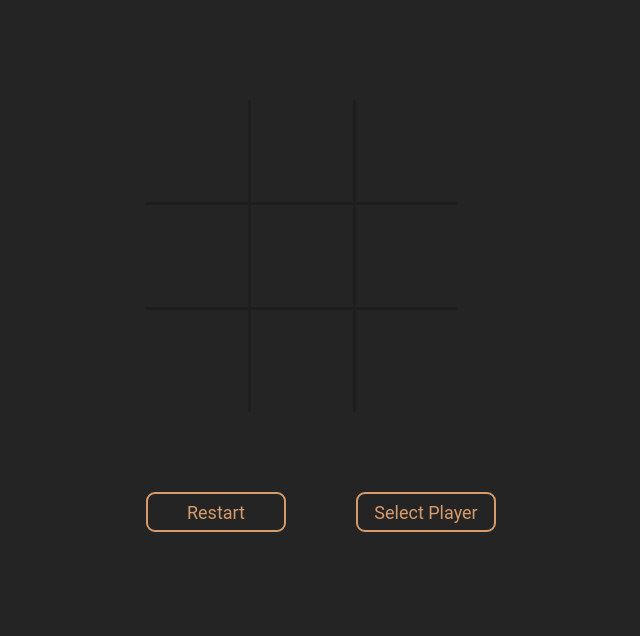
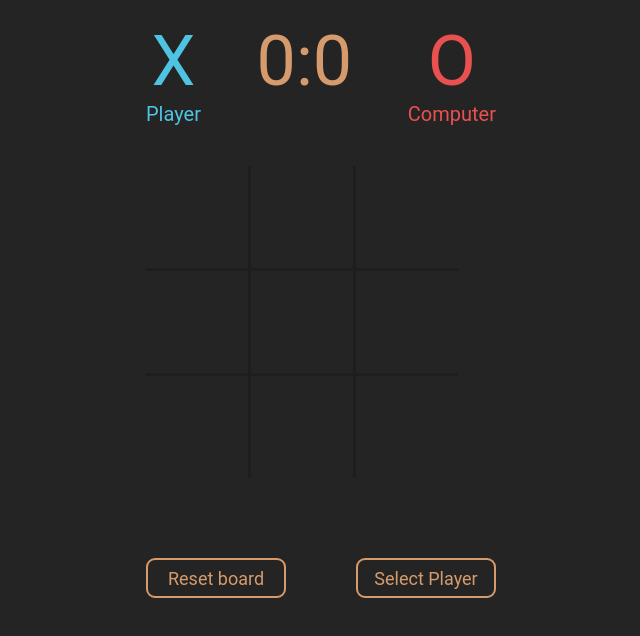
Before and after one commit to userradu/tic-tac-toe, an Angular app in the folder client/: page / in a window 1280 px wide. Shown: the top 636 px of the page, without its empty margins (319-959 px from the left). Built offline with nearby package versions, Linux system fonts and the light colour scheme.

Commit message:
Add scoreboard

```diff
--- a/client/src/app/app.component.css
+++ b/client/src/app/app.component.css
@@ -1,7 +1,7 @@
 .game-wrapper {
   width: 350px;
   height: 350px;
-  margin: 100px auto;
+  margin: 20px auto;
 }
 
 .buttons-section {
--- a/client/src/app/app.component.html
+++ b/client/src/app/app.component.html
@@ -1,4 +1,6 @@
 <div class="game-wrapper">
+  <app-scoreboard [humanPlayerSymbol]="humanPlayerSymbol"></app-scoreboard>
+
   <app-board
     [humanPlayerSymbol]="humanPlayerSymbol"
     [boardState]="boardState"
@@ -8,7 +10,7 @@
 
   <div class="buttons-section">
     <button type="button" class="restart-btn" (click)="restartGame()">
-      Restart
+      Reset board
     </button>
     <button type="button" class="select-player-btn">Select Player</button>
   </div>
--- a/client/src/app/app.component.ts
+++ b/client/src/app/app.component.ts
@@ -1,5 +1,6 @@
-import { Component, OnInit } from "@angular/core";
+import { Component, OnInit, ViewChild } from "@angular/core";
 import { TicTacToeService } from "./ticTacToe.service";
+import { ScoreboardComponent } from "./scoreboard/scoreboard.component";
 
 @Component({
   selector: "app-root",
@@ -7,6 +8,9 @@ import { TicTacToeService } from "./ticTacToe.service";
   styleUrls: ["./app.component.css"]
 })
 export class AppComponent implements OnInit {
+  @ViewChild(ScoreboardComponent)
+  private scoreBoardComponent: ScoreboardComponent;
+
   public humanPlayerSymbol = "x";
   public boardState;
 
@@ -29,8 +33,23 @@ export class AppComponent implements OnInit {
     this.boardState = values;
   }
 
+  isGameOver() {
+    const state = this.ticTacToeService.getGameState(this.boardState);
+
+    if (state !== "in progress") {
+      if (state !== "draw") {
+        this.scoreBoardComponent.increasePlayerScore(state);
+      }
+      return true;
+    }
+
+    return false;
+  }
+
   onCellClicked(position: any) {
     this.boardState[position.row][position.col] = this.humanPlayerSymbol;
+
+    if (!this.isGameOver()) {
       const data = {
         board: this.boardState,
         playerToMove: this.humanPlayerSymbol === "x" ? "o" : "x"
@@ -38,7 +57,9 @@ export class AppComponent implements OnInit {
 
       this.ticTacToeService.getComputerMove(data).subscribe(res => {
         this.boardState = res;
+        this.isGameOver();
       });
+    }
   }
 
   restartGame() {
--- a/client/src/app/app.module.ts
+++ b/client/src/app/app.module.ts
@@ -6,13 +6,15 @@ import { BoardComponent } from "./board/board.component";
 import { XSymbolComponent } from "./x-symbol/x-symbol.component";
 import { OSymbolComponent } from "./o-symbol/o-symbol.component";
 import { HttpClientModule } from "@angular/common/http";
+import { ScoreboardComponent } from "./scoreboard/scoreboard.component";
 
 @NgModule({
   declarations: [
     AppComponent,
     BoardComponent,
     XSymbolComponent,
-    OSymbolComponent
+    OSymbolComponent,
+    ScoreboardComponent
   ],
   imports: [BrowserModule, HttpClientModule],
   providers: [],
--- /dev/null
+++ b/client/src/app/scoreboard/scoreboard.component.css
@@ -0,0 +1,44 @@
+.wrapper {
+  margin-bottom: 40px;
+  text-align: center;
+}
+
+.clearfix::after {
+  content: "";
+  clear: both;
+  display: table;
+}
+
+.player-section,
+.computer-section {
+  display: inline-block;
+}
+
+.player-section {
+  float: left;
+}
+
+.computer-section {
+  float: right;
+}
+
+.title {
+  font-family: Roboto;
+  font-size: 20px;
+}
+
+.title.player-x {
+  color: #4ec3e2;
+}
+
+.title.player-o {
+  color: #e95150;
+}
+
+.score {
+  display: inline-block;
+  font-family: Roboto;
+  font-size: 70px;
+  color: #d69b6d;
+  vertical-align: top;
+}
--- /dev/null
+++ b/client/src/app/scoreboard/scoreboard.component.html
@@ -0,0 +1,17 @@
+<div class="wrapper clearfix">
+  <div class="player-section">
+    <app-x-symbol *ngIf="humanPlayerSymbol == 'x'"></app-x-symbol>
+    <app-o-symbol *ngIf="humanPlayerSymbol == 'o'"></app-o-symbol>
+    <div class="title player-{{ humanPlayerSymbol }}">Player</div>
+  </div>
+
+  <div class="score">{{ xNumberOfWins + ":" + oNumberOfWins }}</div>
+
+  <div class="computer-section">
+    <app-x-symbol *ngIf="humanPlayerSymbol == 'o'"></app-x-symbol>
+    <app-o-symbol *ngIf="humanPlayerSymbol == 'x'"></app-o-symbol>
+    <div class="title player-{{ humanPlayerSymbol == 'x' ? 'o' : 'x' }}">
+      Computer
+    </div>
+  </div>
+</div>
--- /dev/null
+++ b/client/src/app/scoreboard/scoreboard.component.ts
@@ -0,0 +1,25 @@
+import { Component, OnInit, Input } from "@angular/core";
+
+@Component({
+  selector: "app-scoreboard",
+  templateUrl: "./scoreboard.component.html",
+  styleUrls: ["./scoreboard.component.css"]
+})
+export class ScoreboardComponent implements OnInit {
+  @Input() humanPlayerSymbol: string;
+
+  public xNumberOfWins = 0;
+  public oNumberOfWins = 0;
+
+  constructor() {}
+
+  ngOnInit() {}
+
+  increasePlayerScore(player: string) {
+    if (player === "x") {
+      this.xNumberOfWins++;
+    } else {
+      this.oNumberOfWins++;
+    }
+  }
+}
--- a/client/src/app/ticTacToe.service.ts
+++ b/client/src/app/ticTacToe.service.ts
@@ -14,4 +14,82 @@ export class TicTacToeService {
   getComputerMove(gameState: any): Observable<any> {
     return this.http.post(this.apiUrl, gameState);
   }
+
+  private checkRows(boardState) {
+    for (let i = 0; i < boardState.length; i++) {
+      if (
+        boardState[i][0] === boardState[i][1] &&
+        boardState[i][0] === boardState[i][2] &&
+        boardState[i][0] !== null
+      ) {
+        return boardState[i][0];
+      }
+    }
+
+    return null;
+  }
+
+  private checkColumns(boardState) {
+    // first, transpose the 2d array
+    const arr = boardState[0].map((col, i) => boardState.map(row => row[i]));
+    for (let i = 0; i < boardState.length; i++) {
+      if (
+        arr[i][0] === arr[i][1] &&
+        arr[i][0] === arr[i][2] &&
+        arr[i][0] !== null
+      ) {
+        return arr[i][0];
+      }
+    }
+
+    return null;
+  }
+
+  private checkDiagonals(boardState) {
+    const majorDiagonalValues = [];
+    const minorDiagonalValues = [];
+    for (let i = 0; i < boardState.length; i++) {
+      majorDiagonalValues.push(boardState[i][i]);
+      minorDiagonalValues.push(boardState[i][boardState.length - i - 1]);
+    }
+
+    if (
+      majorDiagonalValues[0] === majorDiagonalValues[1] &&
+      majorDiagonalValues[0] === majorDiagonalValues[2] &&
+      majorDiagonalValues[0] !== null
+    ) {
+      return majorDiagonalValues[0];
+    } else if (
+      minorDiagonalValues[0] === minorDiagonalValues[1] &&
+      minorDiagonalValues[0] === minorDiagonalValues[2] &&
+      minorDiagonalValues[0] !== null
+    ) {
+      return minorDiagonalValues[0];
+    }
+
+    return null;
+  }
+
+  getGameState(boardState) {
+    let winner;
+
+    winner =
+      this.checkRows(boardState) ||
+      this.checkColumns(boardState) ||
+      this.checkDiagonals(boardState);
+
+    if (winner) {
+      return winner;
+    }
+
+    for (let i = 0; i < boardState.length; i++) {
+      for (let j = 0; j < boardState[i].length; j++) {
+        if (boardState[i][j] === null) {
+          return "in progress";
+        }
+      }
+    }
+
+    return "draw";
+  }
 }
```
Also changed, not shown: 1 other file (tests, documents, lock files or other folders). Lines whose indentation alone changed are shown as unchanged.
